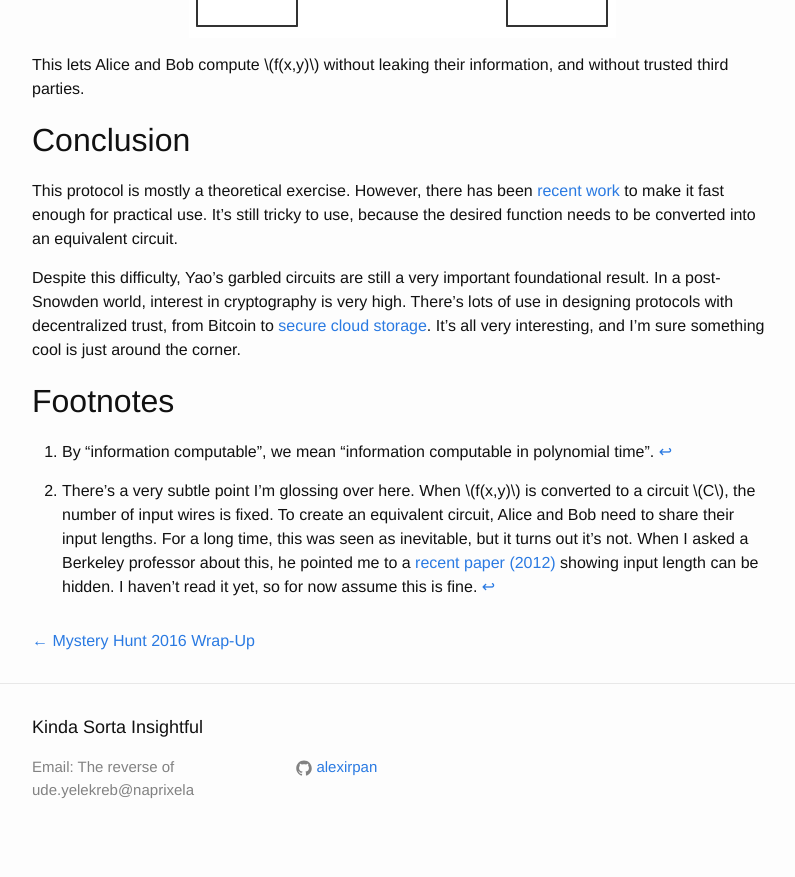
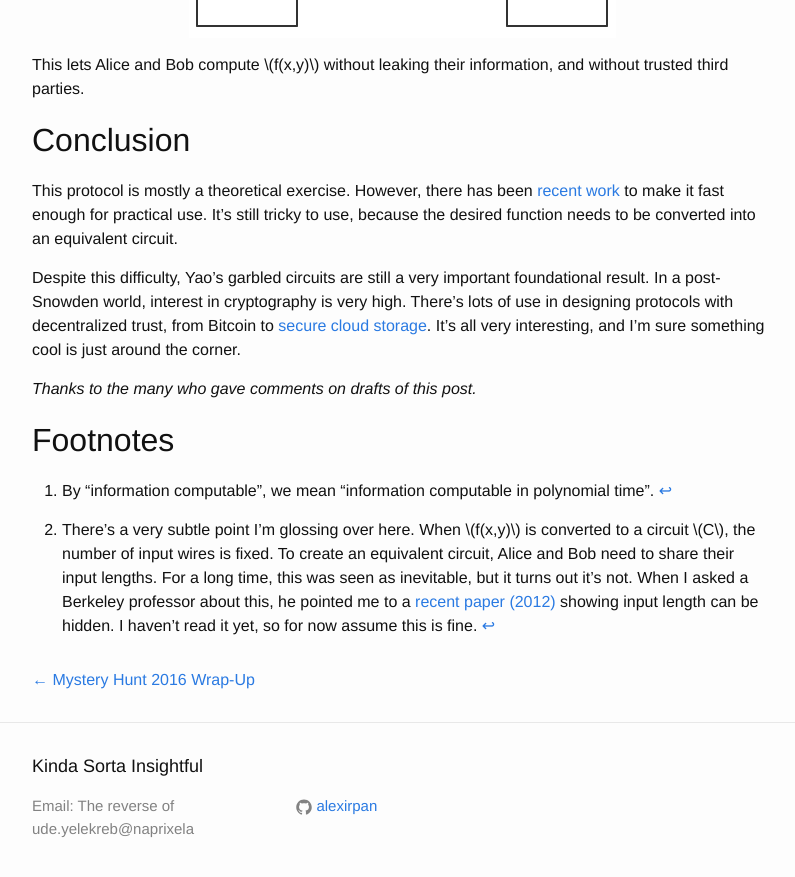
Before and after one commit to alexirpan/alexirpan.github.io, a Jekyll site: the page built from _posts/2016-02-11-secure-computation.markdown, in a window 1280 px wide and 900 px high, scrolled down 9027 px. Shown: the top 877 px of the window, without its empty margins (238-1033 px from the left). Built offline with Jekyll 4.4.1, drawn with Linux system fonts in a browser that asks for light colours; comment, search, counter and statistics services are not loaded.

Commit message:
Me and my big mouth. Adding acknowledgements, NOW we're done

```diff
--- a/_posts/2016-02-11-secure-computation.markdown
+++ b/_posts/2016-02-11-secure-computation.markdown
@@ -496,6 +496,8 @@ is very high. There's lots of use in designing protocols
 with decentralized trust, from Bitcoin to [secure cloud storage](https://css.csail.mit.edu/cryptdb/). It's all very interesting,
 and I'm sure something cool is just around the corner.
 
+*Thanks to the many who gave comments on drafts of this post.*
+
 
 Footnotes
 -----------------------------------------------------------------------
```
